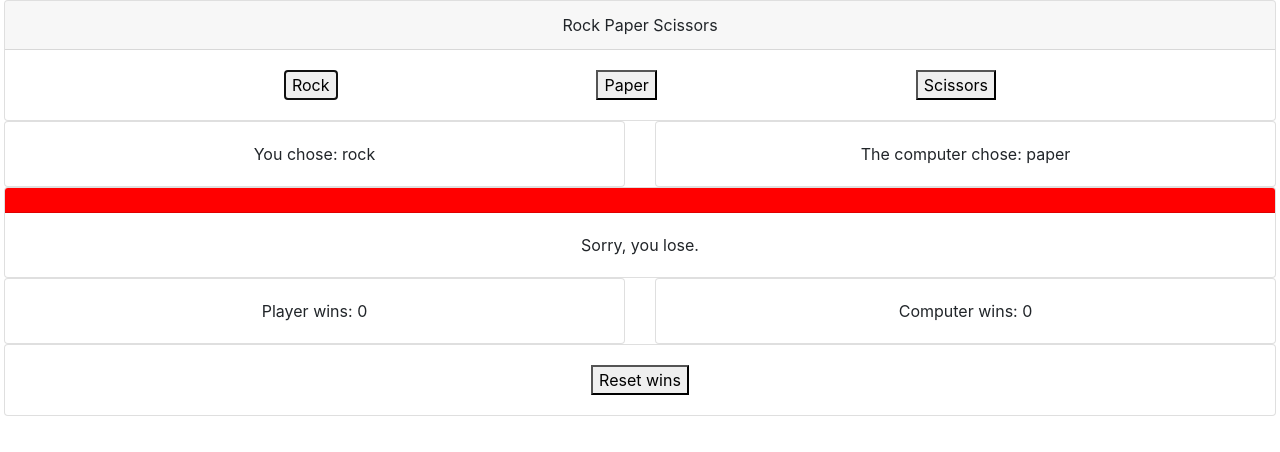
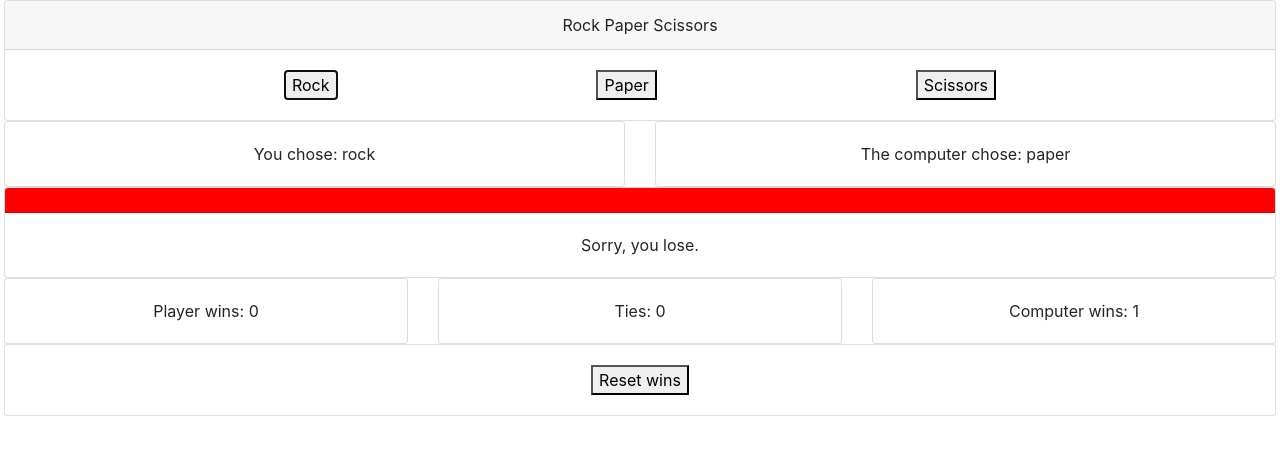
Before and after one commit to RileyTudbury/rock-paper-scissors, a plain HTML site: page index.html in a window 1280 px wide. Both pictures are taken after a click on the button "Rock". Drawn offline with nearby package versions, Linux system fonts and the light colour scheme.

Commit message:
Added tie counter

```diff
--- a/app.js
+++ b/app.js
@@ -7,13 +7,13 @@ let gameFrameElemLeft = document.getElementById("game-frame-left")
 let gameFrameElemRight = document.getElementById("game-frame-right")
 let playerWins = 0
 let computerWins = 0
+let tieCounter = 0
 
 // Runs through the game and displays results.
 
 function play(playerChoice) {
   computerRoll()
   drawGameFrame(playerChoice, computerChoice)
-  drawWins()
 
   console.log(`Computer has chosen ${computerChoice}`)
   console.log(`You have chosen ${playerChoice}`)
@@ -21,6 +21,7 @@ function play(playerChoice) {
   if (playerChoice == computerChoice) {
     resultFrameElem.textContent = "You have tied!"
     resultHeaderElem.style.backgroundColor = "yellow"
+    tieCounter++
   }
   else {
     switch (playerChoice) {
@@ -58,7 +59,10 @@ function play(playerChoice) {
         resultHeaderElem.style.backgroundColor = "green"
         break;
     }
+
   }
+
+  drawWins()
 }
 
 // Tracks wins for player and computer
@@ -66,6 +70,7 @@ function play(playerChoice) {
 function drawWins() {
   document.getElementById("player-wins").textContent = `${playerWins}`
   document.getElementById("computer-wins").textContent = `${computerWins}`
+  document.getElementById("game-ties").textContent = `${tieCounter}`
 }
 
 // Resets the wins counter
@@ -73,6 +78,7 @@ function drawWins() {
 function winsReset() {
   playerWins = 0
   computerWins = 0
+  tieCounter = 0
   resultFrameElem.textContent = "Score reset. Choose your weapon to play!"
   resultHeaderElem.style.backgroundColor = "grey"
 
--- a/index.html
+++ b/index.html
@@ -65,14 +65,23 @@
 
       <!-- Win tracker -->
 
-      <div class="col-6 text-center">
+      <div class="col-4 text-center">
         <div class="card">
           <div class="card-body">
             Player wins: <span id="player-wins">0</span>
           </div>
         </div>
       </div>
-      <div class="col-6 text-center">
+
+      <div class="col-4 text-center">
+        <div class="card">
+          <div class="card-body">
+            Ties: <span id="game-ties">0</span>
+          </div>
+        </div>
+      </div>
+
+      <div class="col-4 text-center">
         <div class="card">
           <div class="card-body">
             Computer wins: <span id="computer-wins">0</span>
```
